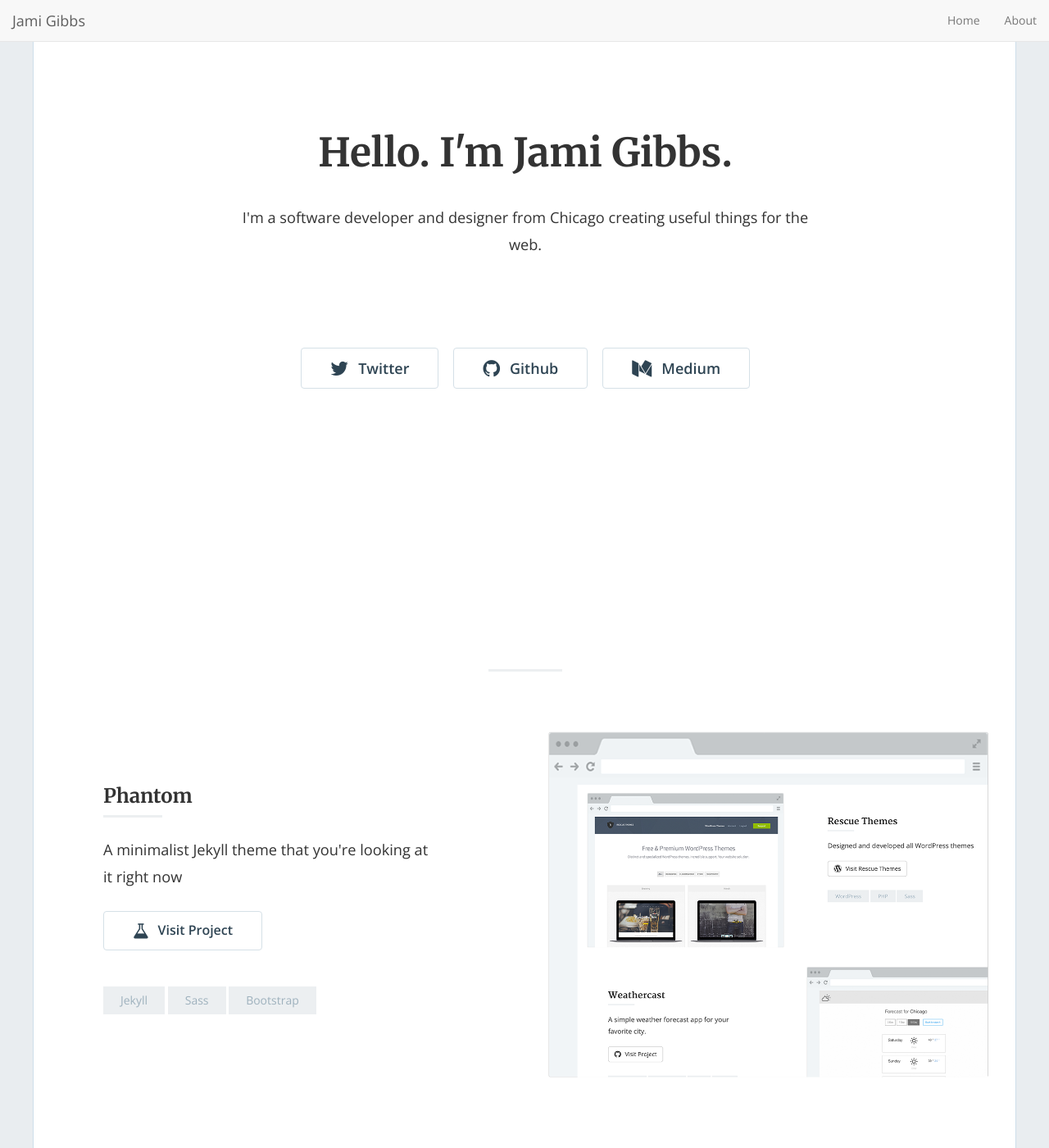
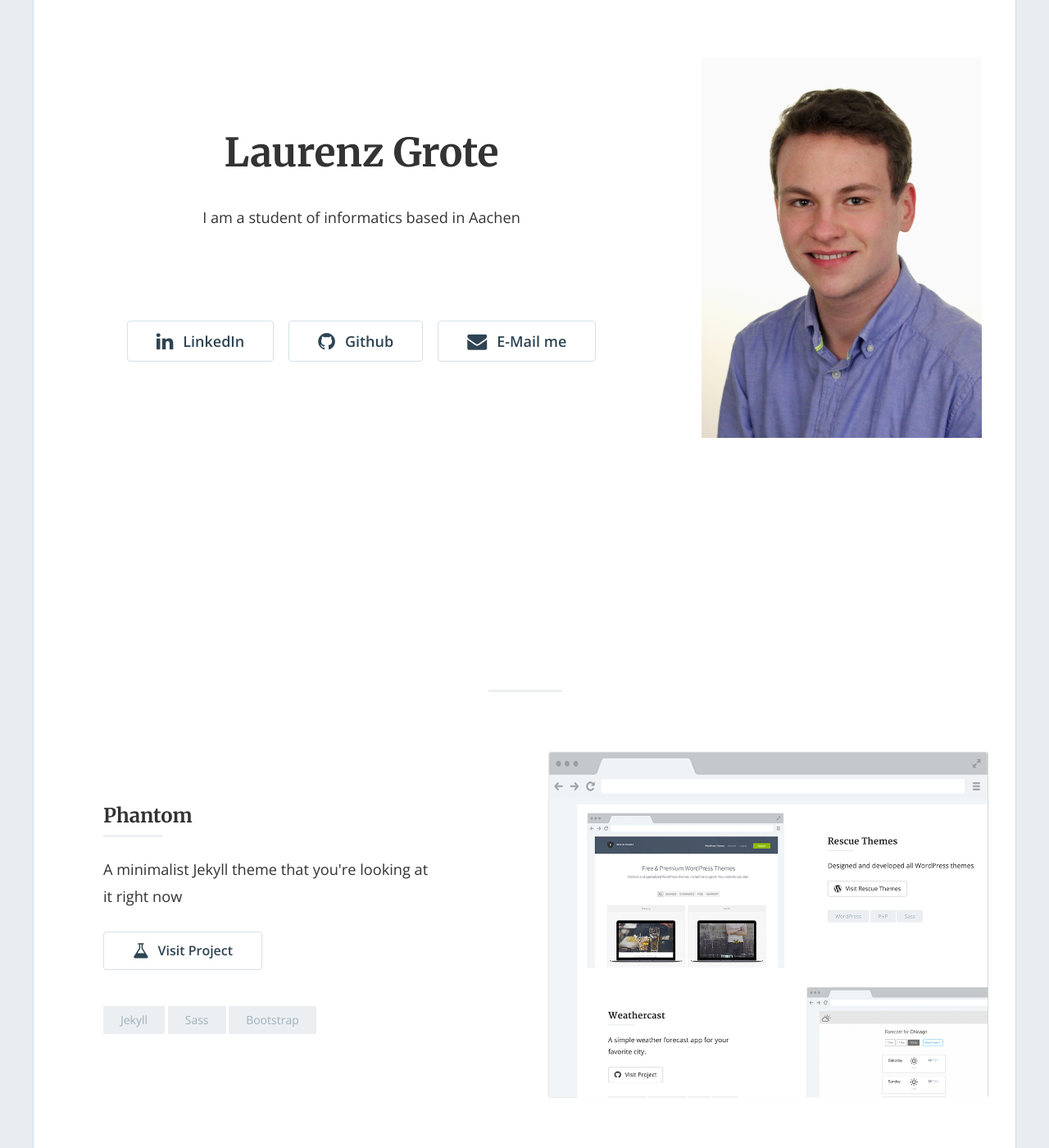
Before and after one commit to jamigibbs/phantom, a Jekyll site: the page built from index.html, in a window 1280 px wide and 1400 px high. Shown: the whole window at 82% size. Built offline with Jekyll 4.4.1, drawn with Linux system fonts in a browser that asks for light colours; nearby versions of some CDN libraries; the list of posts is cut into pages by our own code; some of the changed text lies outside the part shown.

Commit message:
Adapt Hero Header

```diff
--- a/_config.yml
+++ b/_config.yml
@@ -13,14 +13,13 @@
 # you will see them accessed via {{ site.title }}, {{ site.email }}, and so on.
 # You can create any custom variable you would like, and they will be accessible
 # in the templates via {{ site.myvariable }}.
-title: "Hello. I'm Jami Gibbs."
-email: 'jami0821@gmail.com'
-description: "I'm a software developer and designer from Chicago creating useful things for the web."
+title: "Laurenz Grote"
+email: 'laurenzfg@laurenzgrote.de'
+description: "I am a student of informatics based in Aachen"
 baseurl: "" # the subpath of your site, e.g. /blog
-url: "https://jamigibbs.github.io/phantom" # the base hostname & protocol for your site, e.g. https://example.com
-twitter_username: 'jamigibbs'
-github_username: 'jamigibbs'
-medium_username: 'blog.jamigibbs.com'
+url: "https://laurenzfg.com" # the base hostname & protocol for your site, e.g. https://example.com
+linkedin_username: 'laurenz-grote-b1a29a1a0'
+github_username: 'laurenzfg'
 
 # Build settings
 markdown: kramdown
@@ -89,13 +88,13 @@ pagination:
 ############################################################
 
 ### Phantom settings
-footer_text: '© 2018 Jami Gibbs'
-admin_name: 'Jami Gibbs'
-google_analytics: "UA-9999999-99" # Update with your own tracking ID
+footer_text: '© 2020 Laurenz Grote'
+admin_name: 'Laurenz Grote'
+# google_analytics: "UA-9999999-99" # Update with your own tracking ID
 enable_contact: false
 
 #### Phantom Navigation menu
-enable_nav: true
+enable_nav: false
 nav_item:
   - { url: '/', text: 'Home' }
   - { url: '/about', text: 'About' }
--- a/_includes/home-hero.html
+++ b/_includes/home-hero.html
@@ -2,7 +2,7 @@
 
   <div class="row">
 
-    <div class="col-md-12">
+    <div class="col-md-8 col-sm-12">
 
       <div class="hero-container">
 
@@ -27,16 +27,15 @@
 
           <div class="hero-buttons">
 
-            {% if site.twitter_username != '' %}
-              <a href="https://twitter.com/{{ site.twitter_username }}"><button class="btn btn-default btn-lg"><i class="fa fa-twitter fa-lg"></i>Twitter</button></a>
+            {% if site.linkedin_username != '' %}
+              <a href="https://linkedin.com/in/{{ site.linkedin_username }}"><button class="btn btn-default btn-lg"><i class="fa fa-linkedin fa-lg"></i>LinkedIn</button></a>
             {% endif %}
             {% if site.github_username != '' %}
               <a href="https://github.com/{{ site.github_username }}"><button class="btn btn-default btn-lg"><i class="fa fa-github fa-lg"></i>Github</button></a>
             {% endif %}
-            {% if site.medium_username != '' %}
-              <a href="https://{{ site.medium_username }}"><button class="btn btn-default btn-lg"><i class="fa fa-medium fa-lg"></i>Medium</button></a>
+            {% if site.email != '' %}
+            <a href="mailto:{{ site.email }}"><button class="btn btn-default btn-lg"><i class="fa fa-envelope fa-lg"></i>E-Mail me</button></a>
             {% endif %}
-
           </div>
 
         </div>
@@ -45,6 +44,12 @@
 
     </div>
 
+    <div class="col-sm-12 col-md-4">
+      <div class="hero-image">
+          <img src="img/photo.jpg" class="img-fluid" alt="profile image">
+      </div>
+    </div>
+
   </div>
 
 </div>
--- a/css/style.scss
+++ b/css/style.scss
@@ -112,7 +112,7 @@ button.btn, input.btn {
 	2.0 Home Hero
 --------------------------------------------------------------*/
 .hero-container {
-  margin: 10em 0 9em 0;
+  margin: 10em 0 9em 0em;
   @include bp-xsmall {
     margin: 5em 0 5em 0;
   }
@@ -122,18 +122,8 @@ button.btn, input.btn {
 }
 
 .hero-content {
-  width: 60%;
   margin: 0 auto;
   display: table;
-  @include bp-medium {
-    width: 100%;
-  }
-  @include bp-small {
-    width: 100%;
-  }
-  @include bp-xsmall {
-    width: 100%;
-  }
   h1 {
     font-size: 48px;
   }
@@ -146,6 +136,16 @@ button.btn, input.btn {
     i {
       padding-right: 0.5em;
     }
+  }
+}
+
+.hero-image {
+  margin: 5em 2em 9em 0em;
+  @include bp-xsmall {
+    margin: 5em 0 5em 0;
+  }
+  @include bp-small {
+    margin: 5em 0 5em 0;
   }
 }
 
```
Also changed, not shown: img/photo.jpg (added).
